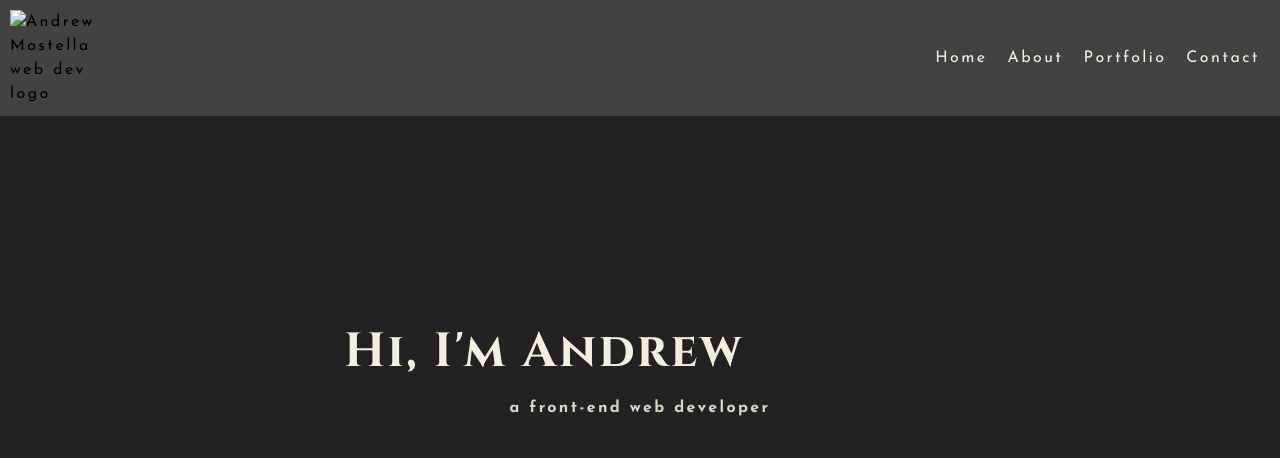
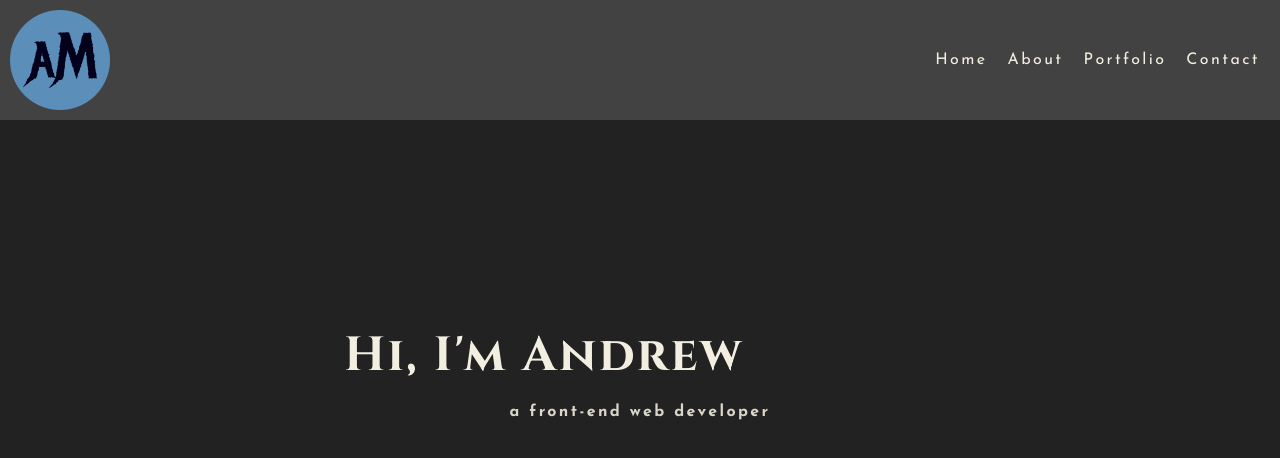
Before and after one commit to MrMostellar/Andrew-Mostella-Portfolio, a plain HTML site: page index.html in a window 1280 px wide. Drawn offline with Linux system fonts and the light colour scheme; the site is published under a folder, as on GitHub Pages, so addresses that start at the root find nothing.

Commit message:
Logo bug

```diff
--- a/index.html
+++ b/index.html
@@ -27,7 +27,7 @@
     <div class="navbar-container" id="navbar-container">
 
         <div class="brand" id="brand">
-            <img src="/images/Logo.png" alt="Andrew Mostella web dev logo" id="logo">
+            <img src="Andrew-Mostella-Portfolio/images/Logo.png" alt="Andrew Mostella web dev logo" id="logo">
         </div>
 
         <nav class="navbar" id="navbar">
```
